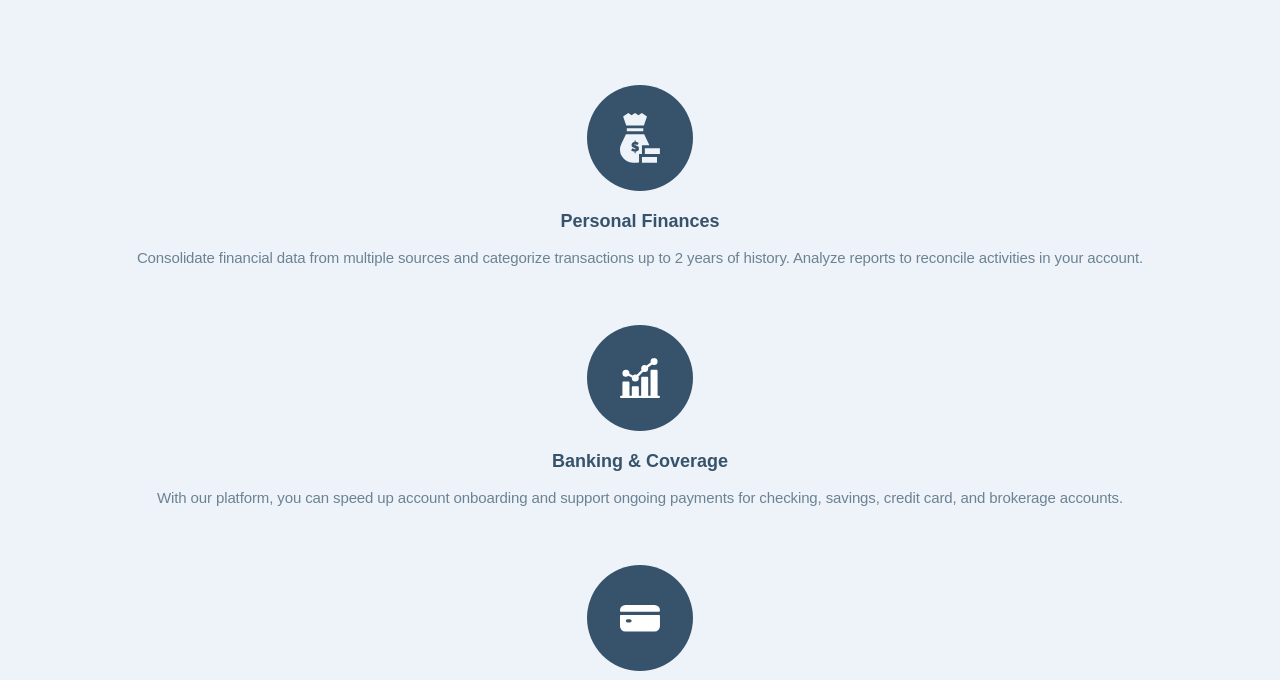
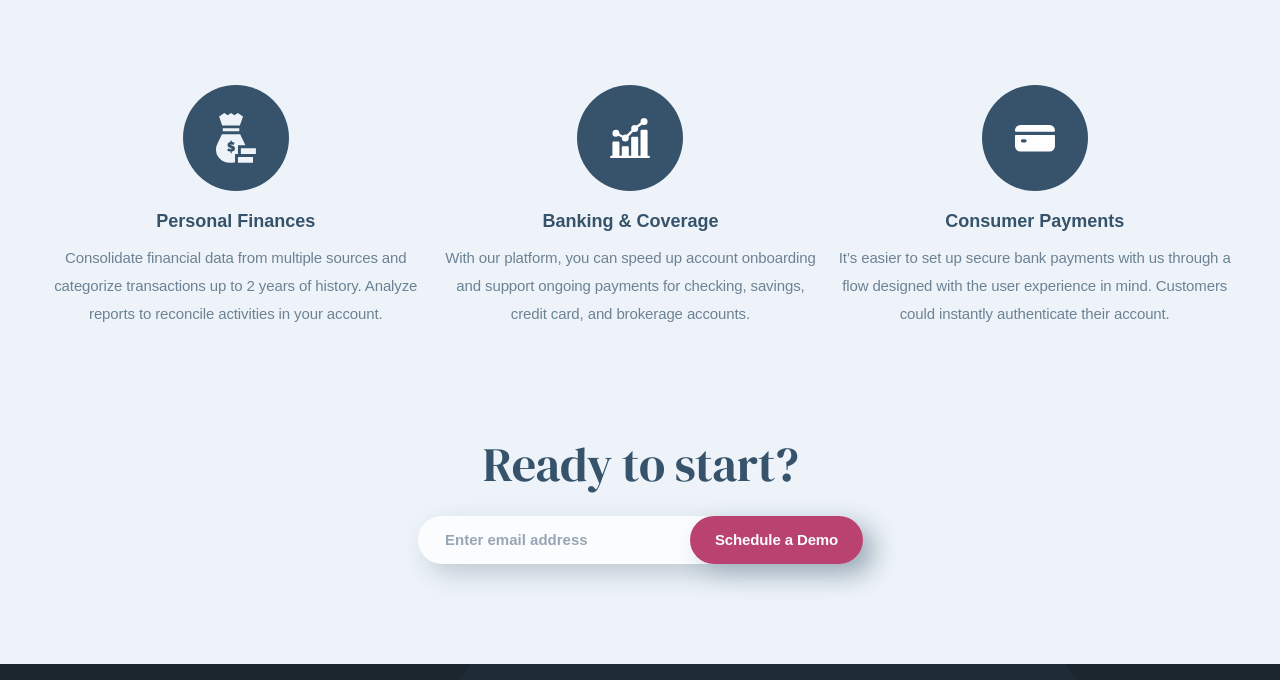
Before and after one commit to gbudryte/IT_projektas_K2, a website: page index.html in a window 1280 px wide. Shown: the part 2440-3120 px from the top of the page. Drawn offline with Linux system fonts and the light colour scheme; a web font is replaced by a local one.

Commit message:
Added section--features

```diff
--- a/styles/style-tablet.css
+++ b/styles/style-tablet.css
@@ -446,6 +446,17 @@
 
    /* ~~~~~~~~~~~~~ para--home-perks ~~~~~~~~~~~~~~ */
 
+  /* ~~~~~~~~~~~~~ section--features ~~~~~~~~~~~~~~ */
+
+  .section--features {
+  display: flex;
+  flex-direction: row;
+  gap: 9px;
+  padding: 0 39px 0 39px;
+  }
+
+  /* ~~~~~~~~~~~~~ end of section--features ~~~~~~~~~~~~~~ */
+
 
   /* ~~~~~~~~~~~~~ CONTACT PAGE ~~~~~~~~~~~~~ */
   main.form--page {
```
